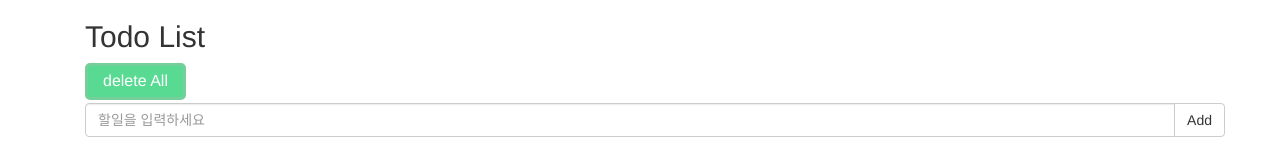
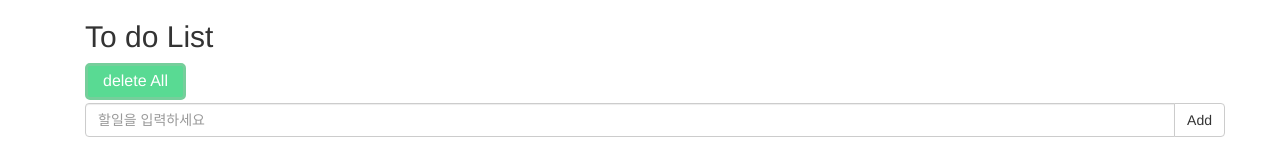
Before and after one commit to YusunPark/web1, a Vue app in the folder todos-client/: page /#/ in a window 1280 px wide. Shown: the top 160 px of the page. Built offline with nearby package versions, Linux system fonts and the light colour scheme.

Commit message:
[수정] To do List 로 띄어쓰기 수정

```diff
--- a/todos-client/src/components/TodoPage.vue
+++ b/todos-client/src/components/TodoPage.vue
@@ -1,6 +1,6 @@
 <template>
   <div class="container">
-    <h2>Todo List</h2>
+    <h2>To do List</h2>
     <button type="button" class="btn btn-delete " @click="All">delete All</button>
     <div class="input-group" style="margin-bottom:10px;">
       <input
```
Also changed, not shown: 6 other files (tests, documents, lock files or other folders).
